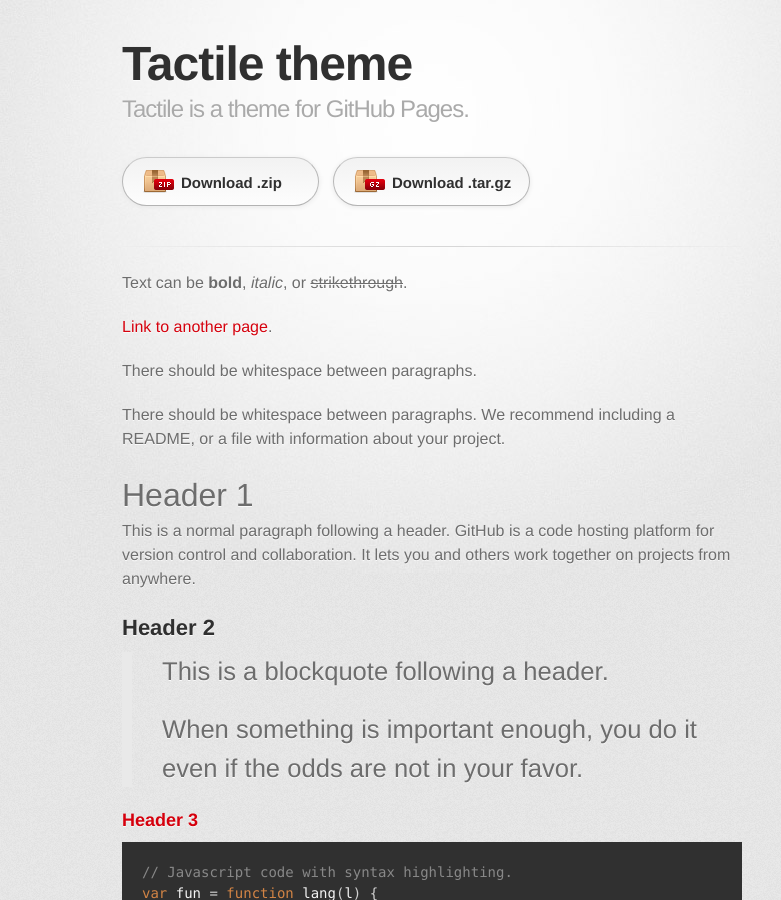
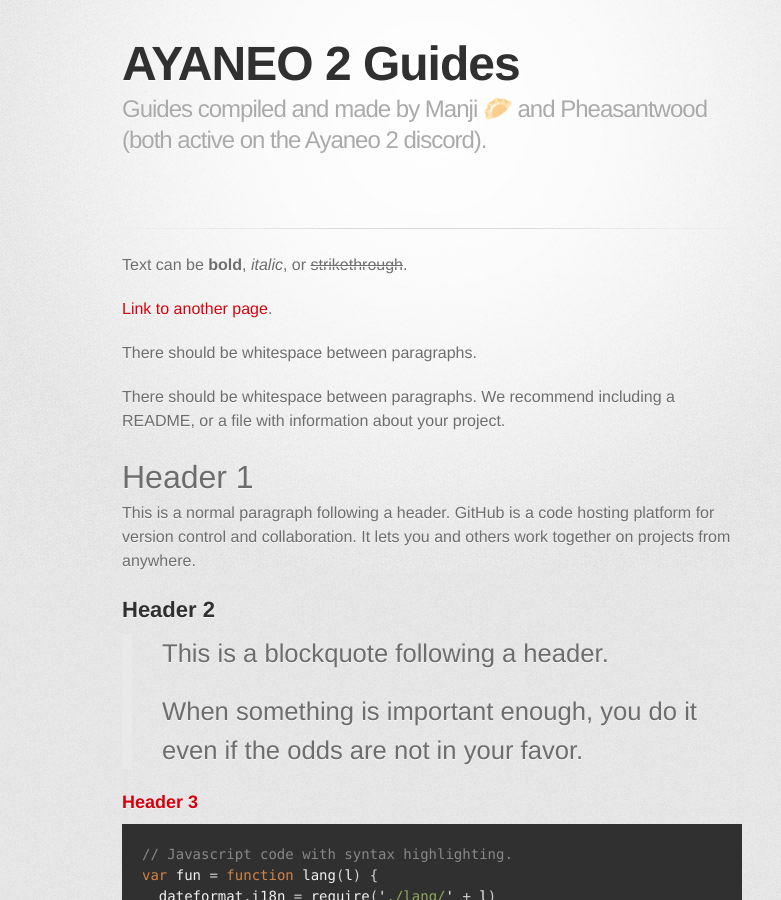
Before and after one commit to cngjd/AyaNeo2-docs, a Jekyll site: the page built from index.md, in a window 1280 px wide and 900 px high. Shown: the whole window, without its empty margins (208-989 px from the left). Built offline with Jekyll 4.4.1, drawn with Linux system fonts in a browser that asks for light colours; some web fonts are replaced; some of the changed text lies outside the part shown.

Commit message:
Update _config.yml

```diff
--- a/_config.yml
+++ b/_config.yml
@@ -1,5 +1,5 @@
-title: Tactile theme
-description: Tactile is a theme for GitHub Pages.
-show_downloads: true
+title: AYANEO 2 Guides
+description: Guides compiled and made by Manji 🥟 and Pheasantwood (both active on the Ayaneo 2 discord).
+show_downloads: false
 google_analytics:
 theme: jekyll-theme-tactile
```
